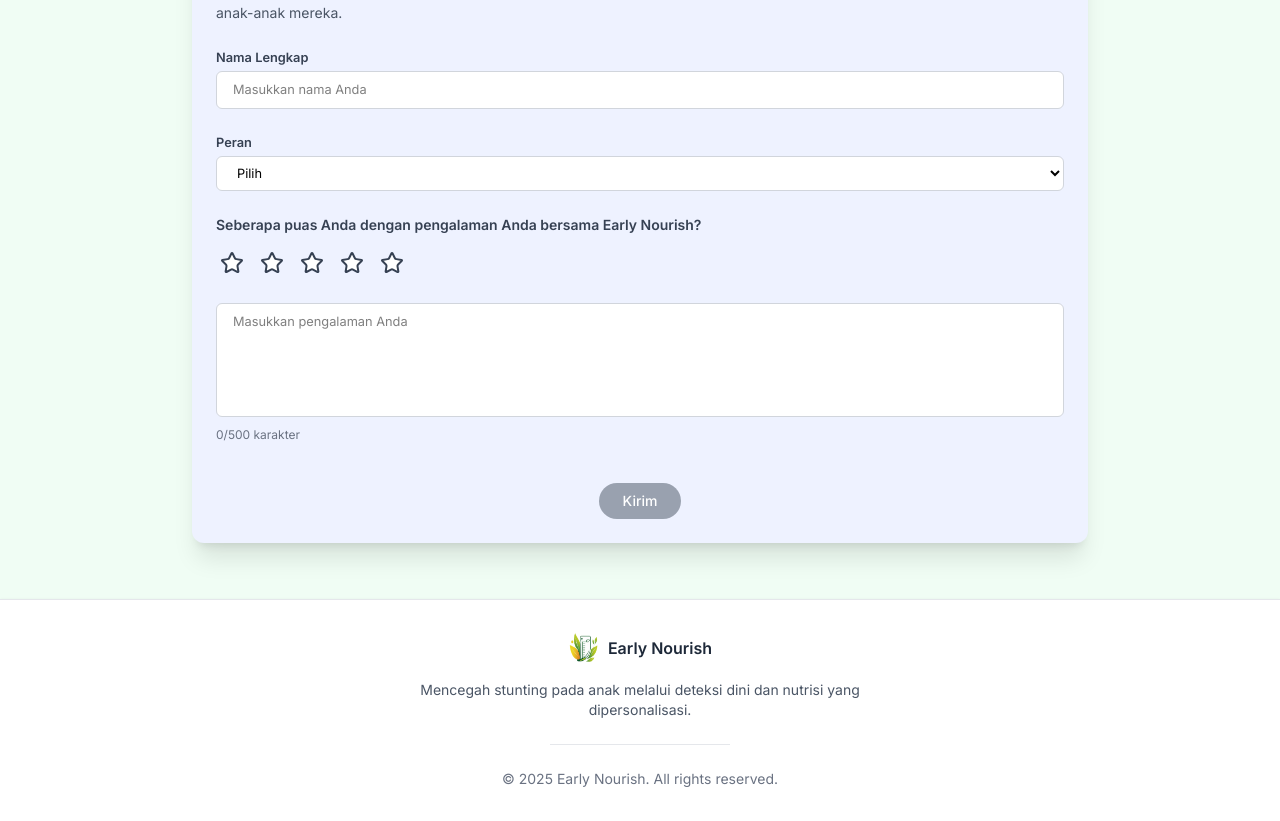
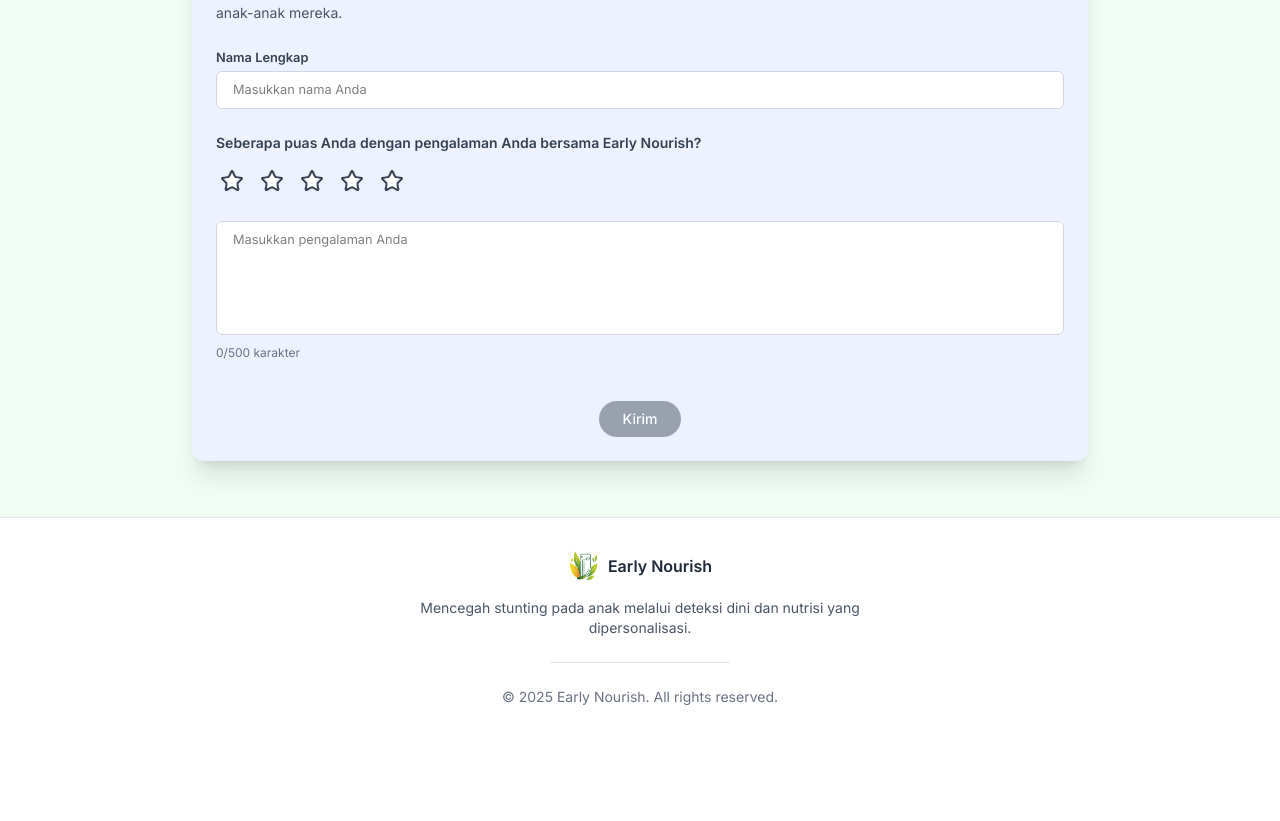
Before and after one commit to Elmosius/EarlyNourish, a Vue app in the folder front-end/: page /dashboard in a window 1280 px wide. Shown: the part 3261-4082 px from the top of the page. After the commit the page ends 4000 px from the top, so only its background shows below. Built offline with nearby package versions, Linux system fonts and the light colour scheme.

Commit message:
Update Feedback.vue

```diff
--- a/front-end/src/components/dashboard/Feedback.vue
+++ b/front-end/src/components/dashboard/Feedback.vue
@@ -8,7 +8,6 @@ const emit = defineEmits(["feedback-submitted"]);
 
 const formData = ref({
   fullName: "",
-  role: "",
   rating: 0,
   testimonial: "",
 });
@@ -19,7 +18,6 @@ const showSuccessMessage = ref(false);
 const isFormValid = computed(() => {
   return (
     formData.value.fullName.trim() !== "" &&
-    formData.value.role !== "" &&
     formData.value.rating > 0 &&
     formData.value.testimonial.trim() !== "" &&
     formData.value.testimonial.length <= 500
@@ -79,7 +77,7 @@ const submitFeedback = async () => {
 const resetForm = () => {
   formData.value = {
     fullName: "",
-    role: "",
+
     rating: 0,
     testimonial: "",
   };
@@ -108,27 +106,8 @@ const resetForm = () => {
           placeholder="Masukkan nama Anda"
           v-model="formData.fullName"
           :autofocus="false"
+          readonly
         />
-
-        <div>
-          <label
-            for="role"
-            class="block text-gray-700 mb-1 text-base font-semibold"
-          >
-            Peran
-          </label>
-          <select
-            id="role"
-            v-model="formData.role"
-            class="w-full px-4 py-2 border border-gray-300 rounded-md focus:outline-none focus:ring-2 focus:ring-tertiary focus:border-tertiary text-base bg-white"
-            required
-          >
-            <option value="" disabled>Pilih</option>
-            <option value="parent">Orang Tua</option>
-            <option value="guardian">Wali</option>
-            <option value="caregiver">Pengasuh</option>
-          </select>
-        </div>
 
         <div>
           <label
```
